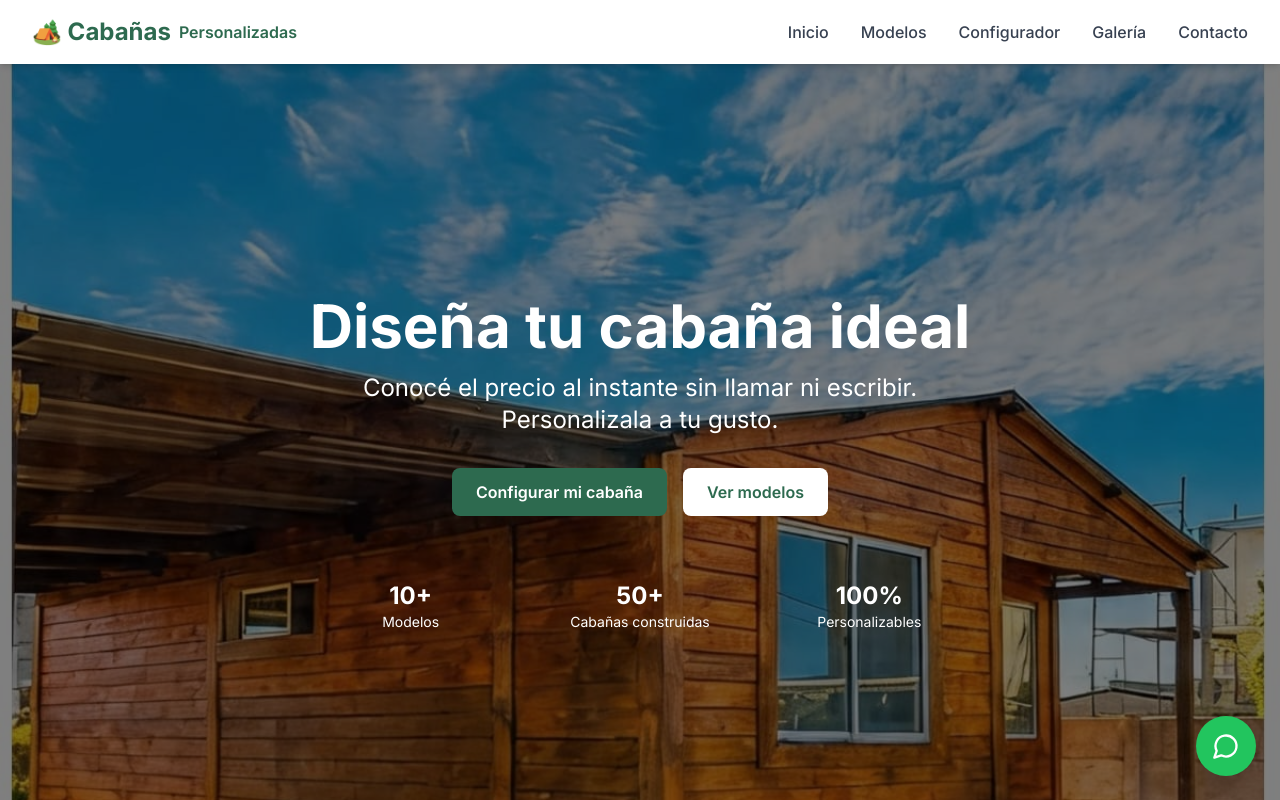
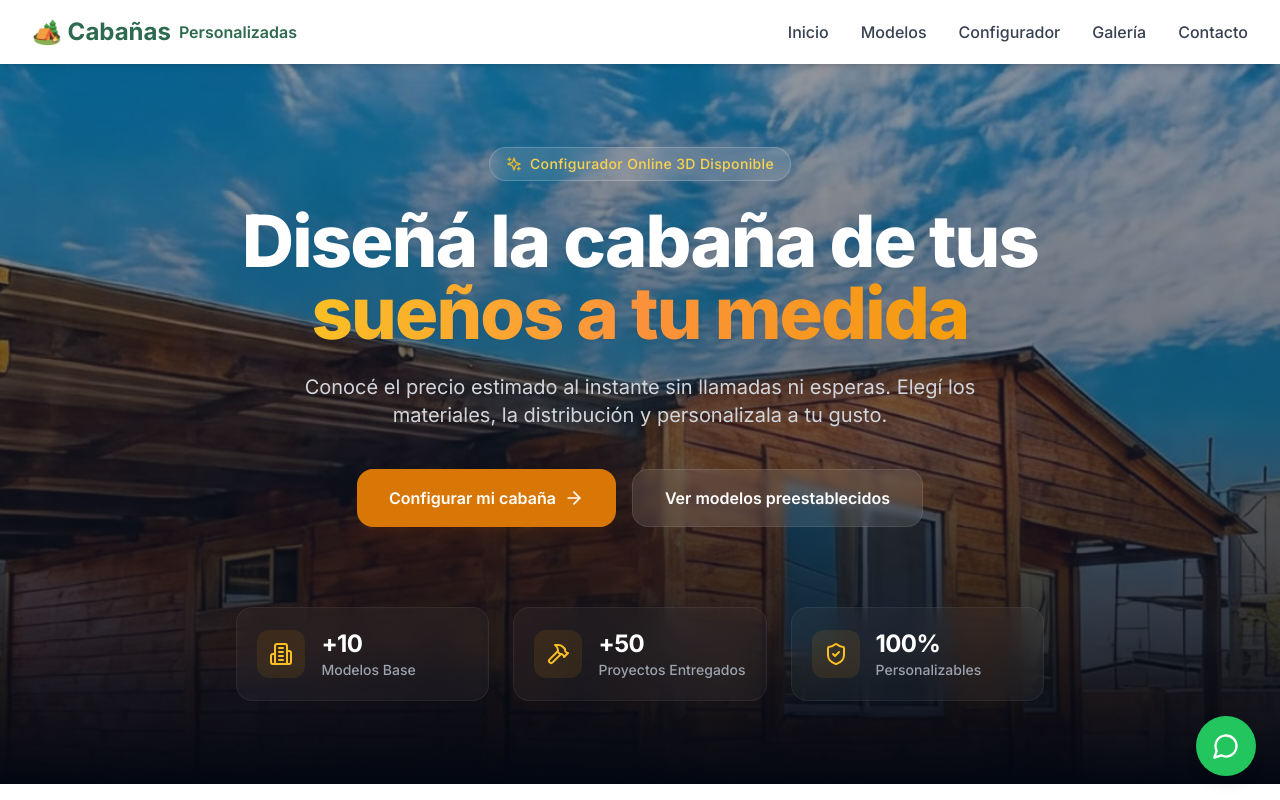
Before and after one commit to olivertborges/Cabanas, a Next.js app: page / in a window 1280 px wide. Shown: the top 800 px of the page. Built offline with nearby package versions, Linux system fonts and the light colour scheme.

Commit message:
Actualizar Hero.tsx

```diff
--- a/components/ui/Hero.tsx
+++ b/components/ui/Hero.tsx
@@ -1,54 +1,102 @@
 'use client'
 
 import Link from 'next/link'
+import { ArrowRight, Sparkles, Building2, ShieldCheck, Hammer } from 'lucide-react'
 
 export default function Hero() {
   return (
-    <section className="relative h-screen min-h-[600px] flex items-center justify-center bg-gradient-to-r from-dark/80 to-primary/80">
-      {/* Background Image */}
+    <section className="relative min-h-[90vh] md:h-[calc(100vh-5rem)] flex items-center justify-center overflow-hidden bg-gray-950">
+
+      {/* Background Image con efecto de Zoom lento continuo */}
+      <div className="absolute inset-0 z-0 overflow-hidden">
         <div
-        className="absolute inset-0 z-0"
+          className="absolute inset-0 bg-cover bg-center scale-105 animate-[subtle-zoom_20s_ease-out_infinite-alternate]"
           style={{
             backgroundImage: 'url(/images/hero-bg.jpg)',
-          backgroundSize: 'cover',
-          backgroundPosition: 'center',
           }}
-      >
-        <div className="absolute inset-0 bg-black/50"></div>
+        />
+        {/* Overlay premium: degradado oscuro que asegura legibilidad total */}
+        <div className="absolute inset-0 bg-gradient-to-t from-gray-950 via-gray-900/60 to-gray-950/40" />
       </div>
 
-      {/* Content */}
-      <div className="relative z-10 text-center text-white px-4">
-        <h1 className="text-4xl md:text-6xl font-bold mb-4">
-          Diseña tu cabaña ideal
+      {/* Contenedor Principal */}
+      <div className="relative z-10 max-w-7xl mx-auto px-4 sm:px-6 lg:px-8 py-12 md:py-24 text-center text-white flex flex-col items-center justify-center h-full">
+
+        {/* Badge superior animado (Micro-interacción) */}
+        <div className="inline-flex items-center gap-2 bg-white/10 backdrop-blur-md border border-white/20 px-4 py-1.5 rounded-full text-xs sm:text-sm font-medium tracking-wide text-amber-300 mb-6 animate-fade-in-down">
+          <Sparkles className="w-4 h-4 animate-pulse text-amber-400" />
+          <span>Configurador Online 3D Disponible</span>
+        </div>
+
+        {/* Título Principal Trabajado */}
+        <h1 className="text-4xl sm:text-5xl md:text-7xl font-extrabold tracking-tight max-w-4xl mx-auto leading-[1.15] mb-6 drop-shadow-sm">
+          Diseñá la cabaña de tus <br className="hidden md:inline" />
+          <span className="bg-gradient-to-r from-amber-400 via-orange-400 to-amber-500 bg-clip-text text-transparent">
+            sueños a tu medida
+          </span>
         </h1>
-        <p className="text-xl md:text-2xl mb-8 max-w-2xl mx-auto">
-          Conocé el precio al instante sin llamar ni escribir. Personalizala a tu gusto.
+
+        {/* Bajada de texto con mejor peso visual */}
+        <p className="text-lg sm:text-xl text-gray-300 max-w-2xl mx-auto mb-10 font-normal leading-relaxed">
+          Conocé el precio estimado al instante sin llamadas ni esperas.
+          Elegí los materiales, la distribución y personalizala a tu gusto.
         </p>
-        <div className="flex flex-col sm:flex-row gap-4 justify-center">
-          <Link href="/configurador" className="btn-primary inline-block">
-            Configurar mi cabaña
+
+        {/* Botones / CTA con efectos hover avanzados */}
+        <div className="flex flex-col sm:flex-row gap-4 justify-center w-full sm:w-auto mb-20">
+          <Link
+            href="/configurador"
+            className="group relative inline-flex items-center justify-center gap-2 px-8 py-4 bg-amber-600 hover:bg-amber-500 text-white font-semibold rounded-2xl shadow-xl shadow-amber-900/20 hover:shadow-amber-600/30 transition-all duration-300 hover:-translate-y-0.5 overflow-hidden"
+          >
+            {/* Brillo interno al pasar el mouse */}
+            <span className="absolute inset-0 w-full h-full bg-gradient-to-r from-transparent via-white/10 to-transparent -translate-x-full group-hover:animate-[shimmer_1.5s_infinite]" />
+            <span>Configurar mi cabaña</span>
+            <ArrowRight className="w-5 h-5 transition-transform duration-300 group-hover:translate-x-1" />
           </Link>
-          <Link href="/modelos" className="bg-white text-primary px-6 py-3 rounded-lg font-semibold hover:bg-gray-100 transition">
-            Ver modelos
+
+          <Link
+            href="/modelos"
+            className="inline-flex items-center justify-center px-8 py-4 bg-white/10 backdrop-blur-sm hover:bg-white/20 text-white font-semibold rounded-2xl border border-white/10 hover:border-white/30 transition-all duration-300 hover:-translate-y-0.5"
+          >
+            Ver modelos preestablecidos
           </Link>
         </div>
 
-        {/* Stats */}
-        <div className="grid grid-cols-3 gap-4 max-w-2xl mx-auto mt-16">
-          <div>
-            <div className="text-2xl font-bold">10+</div>
-            <div className="text-sm">Modelos</div>
+        {/* Sección de Estadísticas en Tarjetas Flotantes */}
+        <div className="w-full max-w-4xl grid grid-cols-1 sm:grid-cols-3 gap-4 lg:gap-6 mt-auto">
+
+          <div className="flex items-center gap-4 bg-white/[0.04] backdrop-blur-md border border-white/[0.06] p-5 rounded-2xl text-left hover:bg-white/[0.08] transition-colors duration-300">
+            <div className="p-3 bg-amber-500/10 rounded-xl text-amber-400">
+              <Building2 className="w-6 h-6" />
             </div>
             <div>
-            <div className="text-2xl font-bold">50+</div>
-            <div className="text-sm">Cabañas construidas</div>
+              <div className="text-2xl font-bold tracking-tight">+10</div>
+              <div className="text-sm text-gray-400 font-medium">Modelos Base</div>
+            </div>
+          </div>
+
+          <div className="flex items-center gap-4 bg-white/[0.04] backdrop-blur-md border border-white/[0.06] p-5 rounded-2xl text-left hover:bg-white/[0.08] transition-colors duration-300">
+            <div className="p-3 bg-amber-500/10 rounded-xl text-amber-400">
+              <Hammer className="w-6 h-6" />
             </div>
             <div>
-            <div className="text-2xl font-bold">100%</div>
-            <div className="text-sm">Personalizables</div>
+              <div className="text-2xl font-bold tracking-tight">+50</div>
+              <div className="text-sm text-gray-400 font-medium">Proyectos Entregados</div>
             </div>
           </div>
+
+          <div className="flex items-center gap-4 bg-white/[0.04] backdrop-blur-md border border-white/[0.06] p-5 rounded-2xl text-left hover:bg-white/[0.08] transition-colors duration-300">
+            <div className="p-3 bg-amber-500/10 rounded-xl text-amber-400">
+              <ShieldCheck className="w-6 h-6" />
+            </div>
+            <div>
+              <div className="text-2xl font-bold tracking-tight">100%</div>
+              <div className="text-sm text-gray-400 font-medium">Personalizables</div>
+            </div>
+          </div>
+
+        </div>
+
       </div>
     </section>
   )
```
Lines whose indentation alone changed are shown as unchanged.
